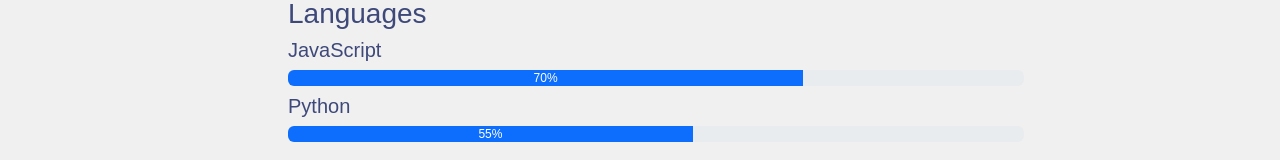
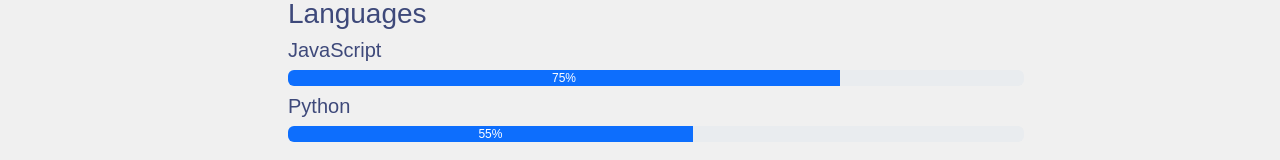
Before and after one commit to DonAttai/attai-portfolio, a React (Create React App) app: page / in a window 1280 px wide. Shown: the part 1089-1249 px from the top of the page. Built offline with nearby package versions, Linux system fonts and the light colour scheme.

Commit message:
edited Home..js

```diff
--- a/src/pages/Home.js
+++ b/src/pages/Home.js
@@ -2,7 +2,7 @@ import "../styles/Home.css";
 import { ProgressBar } from "react-bootstrap";
 
 function Home() {
-  const javascript = 70;
+  const javascript = 75;
   const python = 55;
 
   return (
```
